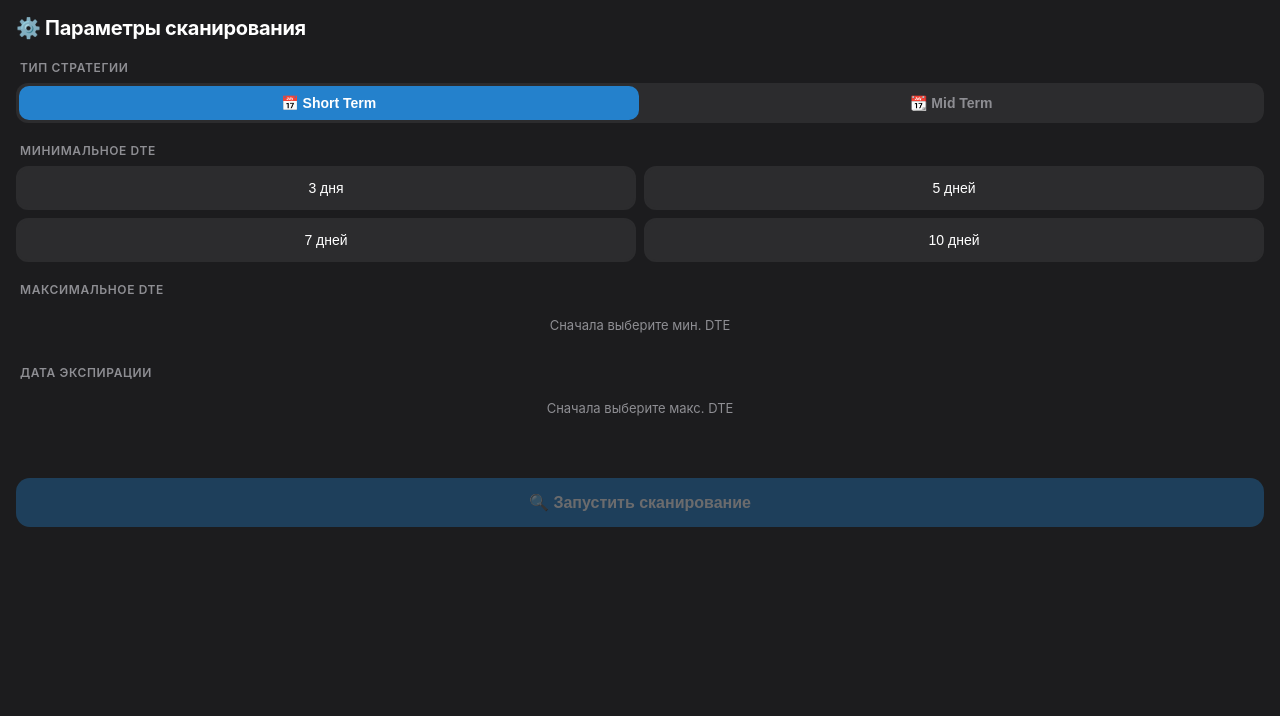
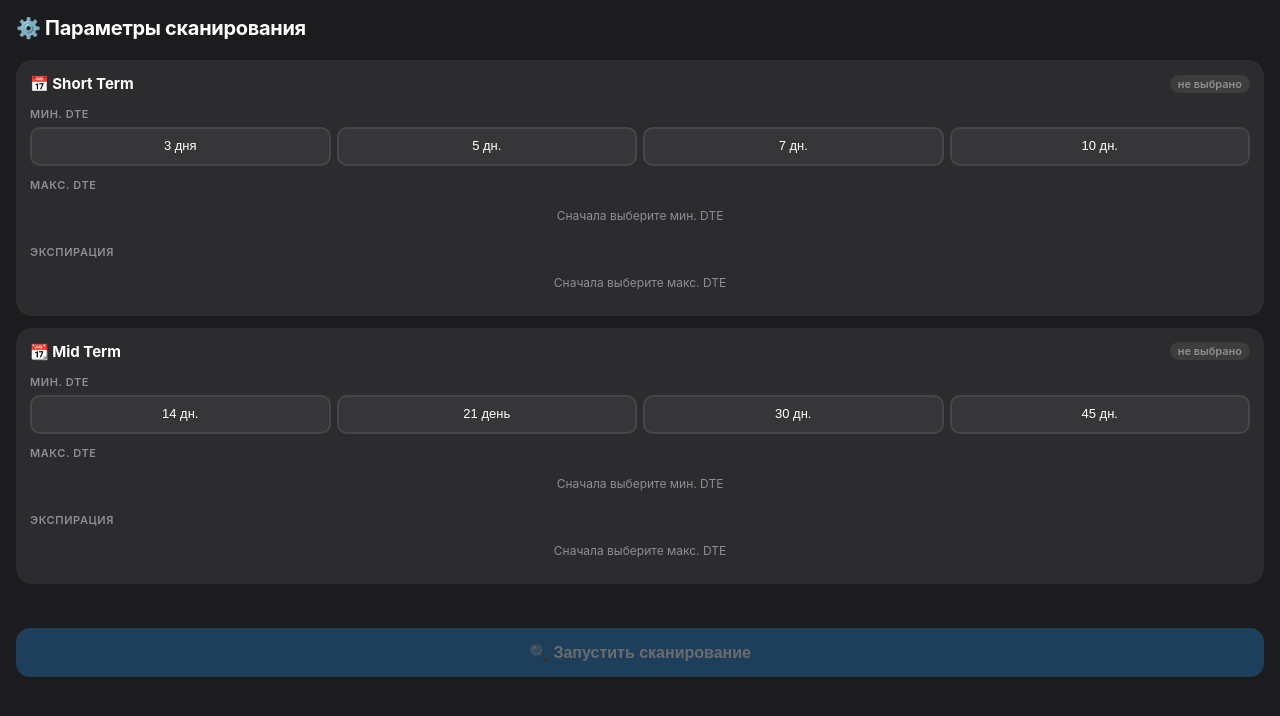
Before and after one commit to damreyev/wheel-miniapp, a plain HTML site: page index.html in a window 1280 px wide. Drawn offline with Linux system fonts and the light colour scheme.

Commit message:
Add files via upload

```diff
--- a/index.html
+++ b/index.html
@@ -14,6 +14,8 @@
             --btn-text:     var(--tg-theme-button-text-color,  #ffffff);
             --secondary-bg: var(--tg-theme-secondary-bg-color, #2c2c2e);
             --sep:          rgba(255,255,255,0.08);
+            --short-color:  #2481cc;
+            --mid-color:    #34c759;
         }
 
         * { box-sizing: border-box; margin: 0; padding: 0; -webkit-tap-highlight-color: transparent; }
@@ -33,60 +35,72 @@
             margin-bottom: 20px;
         }
 
+        /* ── Term block ── */
+        .term-block {
+            background: var(--secondary-bg);
+            border-radius: 16px;
+            padding: 14px 14px 16px;
+            margin-bottom: 12px;
+        }
+
+        .term-header {
+            font-size: 15px;
+            font-weight: 700;
+            margin-bottom: 14px;
+            display: flex;
+            align-items: center;
+            gap: 6px;
+        }
+
+        .term-badge {
+            font-size: 11px;
+            font-weight: 600;
+            padding: 2px 8px;
+            border-radius: 20px;
+            margin-left: auto;
+        }
+
+        .term-badge.ready {
+            background: rgba(52, 199, 89, 0.2);
+            color: #34c759;
+        }
+
+        .term-badge.pending {
+            background: rgba(255,255,255,0.08);
+            color: var(--hint);
+        }
+
         /* ── Section ── */
-        .section { margin-bottom: 20px; }
+        .section { margin-bottom: 12px; }
+        .section:last-child { margin-bottom: 0; }
 
         .section-label {
-            font-size: 12px;
+            font-size: 11px;
             font-weight: 600;
             color: var(--hint);
             text-transform: uppercase;
             letter-spacing: 0.6px;
-            margin-bottom: 8px;
-            padding-left: 4px;
-        }
-
-        /* ── Toggle SHORT / MID ── */
-        .toggle-group {
-            display: flex;
-            background: var(--secondary-bg);
-            border-radius: 12px;
-            padding: 3px;
-            gap: 3px;
-        }
-
-        .toggle-btn {
-            flex: 1;
-            padding: 9px 8px;
-            border: none;
-            border-radius: 10px;
-            cursor: pointer;
-            font-size: 14px;
-            font-weight: 600;
-            background: transparent;
-            color: var(--hint);
-            transition: background 0.18s, color 0.18s;
-        }
-
-        .toggle-btn.active {
-            background: var(--btn);
-            color: var(--btn-text);
+            margin-bottom: 6px;
         }
 
         /* ── Grid buttons ── */
         .grid {
             display: grid;
+            grid-template-columns: repeat(4, 1fr);
+            gap: 6px;
+        }
+
+        .grid-2 {
             grid-template-columns: 1fr 1fr;
-            gap: 8px;
         }
 
         .chip {
-            padding: 11px 8px;
-            border: 2px solid var(--secondary-bg);
-            border-radius: 12px;
-            background: var(--secondary-bg);
+            padding: 9px 4px;
+            border: 2px solid rgba(255,255,255,0.08);
+            border-radius: 10px;
+            background: rgba(255,255,255,0.05);
             cursor: pointer;
-            font-size: 14px;
+            font-size: 13px;
             font-weight: 500;
             color: var(--text);
             transition: border-color 0.15s, background 0.15s, color 0.15s;
@@ -94,44 +108,38 @@
             line-height: 1.3;
         }
 
-        .chip.active {
-            border-color: var(--btn);
-            background: var(--btn);
-            color: var(--btn-text);
+        .chip.active-short {
+            border-color: var(--short-color);
+            background: var(--short-color);
+            color: #fff;
         }
 
-        .chip:disabled,
-        .chip[data-disabled] {
-            opacity: 0.35;
-            cursor: default;
+        .chip.active-mid {
+            border-color: var(--mid-color);
+            background: var(--mid-color);
+            color: #fff;
         }
 
         /* ── Date chips ── */
-        .date-chip {
-            padding: 10px 8px;
-        }
-
-        .date-chip .date-day {
-            font-weight: 700;
-            font-size: 15px;
-        }
-
-        .date-chip .date-sub {
-            font-size: 11px;
-            color: var(--hint);
-            margin-top: 2px;
-        }
-
-        .date-chip.active .date-sub {
-            color: rgba(255,255,255,0.7);
-        }
+        .date-chip .date-day { font-weight: 700; font-size: 14px; }
+        .date-chip .date-sub { font-size: 11px; color: var(--hint); margin-top: 2px; }
+        .date-chip.active-short .date-sub,
+        .date-chip.active-mid  .date-sub { color: rgba(255,255,255,0.75); }
 
         /* ── Placeholder ── */
         .placeholder {
-            font-size: 13px;
+            font-size: 12px;
             color: var(--hint);
-            padding: 12px 4px;
+            padding: 10px 4px;
+            grid-column: span 4;
             text-align: center;
+        }
+
+        /* ── Divider ── */
+        .term-divider {
+            height: 1px;
+            background: var(--sep);
+            margin: 4px 0 12px;
         }
 
         /* ── Scan button ── */
@@ -146,7 +154,7 @@
             font-size: 16px;
             font-weight: 700;
             cursor: pointer;
-            margin-top: 4px;
+            margin-top: 16px;
             transition: opacity 0.15s;
         }
 
@@ -157,11 +165,12 @@
 
         /* ── Summary bar ── */
         #summary {
-            font-size: 13px;
+            font-size: 12px;
             color: var(--hint);
-            margin-bottom: 12px;
-            min-height: 18px;
-            padding-left: 4px;
+            margin-top: 10px;
+            min-height: 16px;
+            padding-left: 2px;
+            line-height: 1.5;
         }
     </style>
 </head>
@@ -169,34 +178,52 @@
 
 <h2>⚙️ Параметры сканирования</h2>
 
-<!-- Term -->
+<!-- SHORT TERM -->
+<div class="term-block">
+    <div class="term-header">
+        📅 Short Term
+        <span class="term-badge pending" id="short-badge">не выбрано</span>
+    </div>
+
     <div class="section">
-    <div class="section-label">Тип стратегии</div>
-    <div class="toggle-group">
-        <button class="toggle-btn active" id="btn-short" onclick="setTerm('SHORT')">📅 Short Term</button>
-        <button class="toggle-btn"        id="btn-mid"   onclick="setTerm('MID')">📆 Mid Term</button>
+        <div class="section-label">Мин. DTE</div>
+        <div id="short-min-grid" class="grid"></div>
+    </div>
+
+    <div class="section">
+        <div class="section-label">Макс. DTE</div>
+        <div id="short-max-grid" class="grid"></div>
+    </div>
+
+    <div class="section">
+        <div class="section-label">Экспирация</div>
+        <div id="short-dates-grid" class="grid grid-2"></div>
     </div>
 </div>
 
-<!-- Min DTE -->
-<div class="section">
-    <div class="section-label">Минимальное DTE</div>
-    <div id="min-grid" class="grid"></div>
+<!-- MID TERM -->
+<div class="term-block">
+    <div class="term-header">
+        📆 Mid Term
+        <span class="term-badge pending" id="mid-badge">не выбрано</span>
     </div>
 
-<!-- Max DTE -->
     <div class="section">
-    <div class="section-label">Максимальное DTE</div>
-    <div id="max-grid" class="grid"></div>
+        <div class="section-label">Мин. DTE</div>
+        <div id="mid-min-grid" class="grid"></div>
     </div>
 
-<!-- Expiration dates -->
     <div class="section">
-    <div class="section-label">Дата экспирации</div>
-    <div id="dates-grid" class="grid"></div>
+        <div class="section-label">Макс. DTE</div>
+        <div id="mid-max-grid" class="grid"></div>
     </div>
 
-<!-- Summary + Scan -->
+    <div class="section">
+        <div class="section-label">Экспирация</div>
+        <div id="mid-dates-grid" class="grid grid-2"></div>
+    </div>
+</div>
+
 <div id="summary"></div>
 <button id="scan-btn" onclick="startScan()" disabled>🔍 Запустить сканирование</button>
 
@@ -212,18 +239,20 @@ const MID_MAX   = [21, 30, 45, 60];
 
 const MONTHS = ['', 'янв', 'фев', 'мар', 'апр', 'май', 'июн',
                     'июл', 'авг', 'сен', 'окт', 'ноя', 'дек'];
-const WDAYS  = ['вс', 'пн', 'вт', 'ср', 'чт', 'пт', 'сб'];
 
 // ── State ──────────────────────────────────────────────────────────────────
-let s = { term: 'SHORT', min_dte: null, max_dte: null, date: null };
+let s = {
+    short: { min_dte: null, max_dte: null, date: null },
+    mid:   { min_dte: null, max_dte: null, date: null }
+};
 
 // ── Helpers ────────────────────────────────────────────────────────────────
 function dteLabel(n) {
-    if (n >= 11 && n <= 14) return `${n} дней`;
+    if (n >= 11 && n <= 14) return `${n} дн.`;
     const r = n % 10;
     if (r === 1) return `${n} день`;
     if (r >= 2 && r <= 4) return `${n} дня`;
-    return `${n} дней`;
+    return `${n} дн.`;
 }
 
 function getFridays(minDte, maxDte) {
@@ -236,114 +265,126 @@ function getFridays(minDte, maxDte) {
     return result;
 }
 
-function isoDate(d) {
-    return d.toISOString().split('T')[0];
+function isoDate(d) { return d.toISOString().split('T')[0]; }
+
+function todayMs() { const d = new Date(); d.setHours(0,0,0,0); return d.getTime(); }
+
+// ── Render ─────────────────────────────────────────────────────────────────
+function render() {
+    renderTerm('short', SHORT_MIN, SHORT_MAX);
+    renderTerm('mid',   MID_MIN,   MID_MAX);
+    renderSummary();
+    const hasShort = !!s.short.date;
+    const hasMid   = !!s.mid.date;
+    document.getElementById('scan-btn').disabled = !(hasShort || hasMid);
 }
 
-// ── Render ─────────────────────────────────────────────────────────────────
-function setTerm(term) {
-    s = { term, min_dte: null, max_dte: null, date: null };
-    document.getElementById('btn-short').classList.toggle('active', term === 'SHORT');
-    document.getElementById('btn-mid').classList.toggle('active',   term === 'MID');
-    render();
+function renderTerm(term, minOpts, maxOpts) {
+    const st   = s[term];
+    const cls  = `active-${term}`;
+
+    // Min DTE
+    document.getElementById(`${term}-min-grid`).innerHTML = minOpts.map(v =>
+        `<button class="chip${st.min_dte === v ? ' ' + cls : ''}"
+                 onclick="pick('${term}','min_dte',${v})">${dteLabel(v)}</button>`
+    ).join('');
+
+    // Max DTE
+    if (st.min_dte === null) {
+        document.getElementById(`${term}-max-grid`).innerHTML =
+            `<div class="placeholder">Сначала выберите мин. DTE</div>`;
+    } else {
+        const opts = maxOpts.filter(v => v > st.min_dte);
+        if (!opts.length) {
+            document.getElementById(`${term}-max-grid`).innerHTML =
+                `<div class="placeholder">Нет вариантов</div>`;
+        } else {
+            document.getElementById(`${term}-max-grid`).innerHTML = opts.map(v =>
+                `<button class="chip${st.max_dte === v ? ' ' + cls : ''}"
+                         onclick="pick('${term}','max_dte',${v})">${dteLabel(v)}</button>`
+            ).join('');
+        }
     }
 
-function render() {
-    renderMin();
-    renderMax();
-    renderDates();
-    renderSummary();
-    document.getElementById('scan-btn').disabled = !s.date;
-}
-
-function renderMin() {
-    const opts = s.term === 'SHORT' ? SHORT_MIN : MID_MIN;
-    document.getElementById('min-grid').innerHTML = opts.map(v =>
-        `<button class="chip${s.min_dte === v ? ' active' : ''}"
-                 onclick="pick('min_dte',${v})">${dteLabel(v)}</button>`
-    ).join('');
-}
-
-function renderMax() {
-    if (s.min_dte === null) {
-        document.getElementById('max-grid').innerHTML =
-            '<div class="placeholder" style="grid-column:span 2">Сначала выберите мин. DTE</div>';
-        return;
-    }
-    const opts = (s.term === 'SHORT' ? SHORT_MAX : MID_MAX).filter(v => v > s.min_dte);
-    if (!opts.length) {
-        document.getElementById('max-grid').innerHTML =
-            '<div class="placeholder" style="grid-column:span 2">Нет вариантов — увеличьте мин. DTE</div>';
-        return;
-    }
-    document.getElementById('max-grid').innerHTML = opts.map(v =>
-        `<button class="chip${s.max_dte === v ? ' active' : ''}"
-                 onclick="pick('max_dte',${v})">${dteLabel(v)}</button>`
-    ).join('');
-}
-
-function renderDates() {
-    if (!s.max_dte) {
-        document.getElementById('dates-grid').innerHTML =
-            '<div class="placeholder" style="grid-column:span 2">Сначала выберите макс. DTE</div>';
-        return;
-    }
-    const fridays = getFridays(s.min_dte, s.max_dte);
+    // Dates
+    if (!st.max_dte) {
+        document.getElementById(`${term}-dates-grid`).innerHTML =
+            `<div class="placeholder" style="grid-column:span 2">Сначала выберите макс. DTE</div>`;
+    } else {
+        const fridays = getFridays(st.min_dte, st.max_dte);
         if (!fridays.length) {
-        document.getElementById('dates-grid').innerHTML =
-            '<div class="placeholder" style="grid-column:span 2">Нет пятниц в диапазоне</div>';
-        return;
-    }
-    document.getElementById('dates-grid').innerHTML = fridays.map(d => {
-        const iso  = isoDate(d);
-        const day  = WDAYS[d.getDay()];
+            document.getElementById(`${term}-dates-grid`).innerHTML =
+                `<div class="placeholder" style="grid-column:span 2">Нет пятниц в диапазоне</div>`;
+        } else {
+            document.getElementById(`${term}-dates-grid`).innerHTML = fridays.map(d => {
+                const iso   = isoDate(d);
                 const label = `${d.getDate()} ${MONTHS[d.getMonth()+1]}`;
-        const dte   = Math.round((d - new Date().setHours(0,0,0,0)) / 86400000);
+                const dte   = Math.round((d.getTime() - todayMs()) / 86400000);
                 return `
-            <button class="chip date-chip${s.date === iso ? ' active' : ''}"
-                    onclick="pick('date','${iso}')">
+                    <button class="chip date-chip${st.date === iso ? ' ' + cls : ''}"
+                            onclick="pick('${term}','date','${iso}')">
                         <div class="date-day">${label}</div>
-                <div class="date-sub">${day} · ${dte} дн.</div>
+                        <div class="date-sub">${dte} дн.</div>
                     </button>`;
             }).join('');
         }
+    }
+
+    // Badge
+    const badge = document.getElementById(`${term}-badge`);
+    if (st.date) {
+        badge.textContent = st.date.slice(5).replace('-', ' ').replace(/(\d+) (\d+)/, (_, m, d) =>
+            `${d} ${MONTHS[parseInt(m)]}`);
+        badge.className = 'term-badge ready';
+    } else {
+        badge.textContent = 'не выбрано';
+        badge.className = 'term-badge pending';
+    }
+}
 
 function renderSummary() {
-    if (!s.date) { document.getElementById('summary').textContent = ''; return; }
-    const termLabel = s.term === 'SHORT' ? 'Short Term' : 'Mid Term';
-    document.getElementById('summary').textContent =
-        `${termLabel} · DTE ${s.min_dte}–${s.max_dte} · Экспирация ${s.date}`;
+    const parts = [];
+    if (s.short.date) parts.push(`SHORT DTE ${s.short.min_dte}–${s.short.max_dte} · ${s.short.date}`);
+    if (s.mid.date)   parts.push(`MID DTE ${s.mid.min_dte}–${s.mid.max_dte} · ${s.mid.date}`);
+    document.getElementById('summary').textContent = parts.join('\n');
 }
 
 // ── Pick ───────────────────────────────────────────────────────────────────
-function pick(field, val) {
+function pick(term, field, val) {
     if (field === 'min_dte') {
-        s.min_dte = val;
-        s.max_dte = null;
-        s.date    = null;
+        s[term].min_dte = val;
+        s[term].max_dte = null;
+        s[term].date    = null;
     } else if (field === 'max_dte') {
-        s.max_dte = val;
-        s.date    = null;
+        s[term].max_dte = val;
+        s[term].date    = null;
     } else {
-        s.date = val;
+        s[term].date = val;
     }
     render();
 }
 
 // ── Send to bot ────────────────────────────────────────────────────────────
 function startScan() {
-    if (!s.date) return;
-    const payload = JSON.stringify({
-        term:        s.term,
-        min_dte:     s.min_dte,
-        max_dte:     s.max_dte,
-        target_date: s.date
-    });
+    const payload = {};
+    if (s.short.date) {
+        payload.short = {
+            min_dte:     s.short.min_dte,
+            max_dte:     s.short.max_dte,
+            target_date: s.short.date
+        };
+    }
+    if (s.mid.date) {
+        payload.mid = {
+            min_dte:     s.mid.min_dte,
+            max_dte:     s.mid.max_dte,
+            target_date: s.mid.date
+        };
+    }
     if (tg) {
-        tg.sendData(payload);
+        tg.sendData(JSON.stringify(payload));
     } else {
-        // fallback для тестирования в браузере
-        alert('Данные: ' + payload);
+        alert('Данные: ' + JSON.stringify(payload, null, 2));
     }
 }
 
```
Lines whose indentation alone changed are shown as unchanged.
